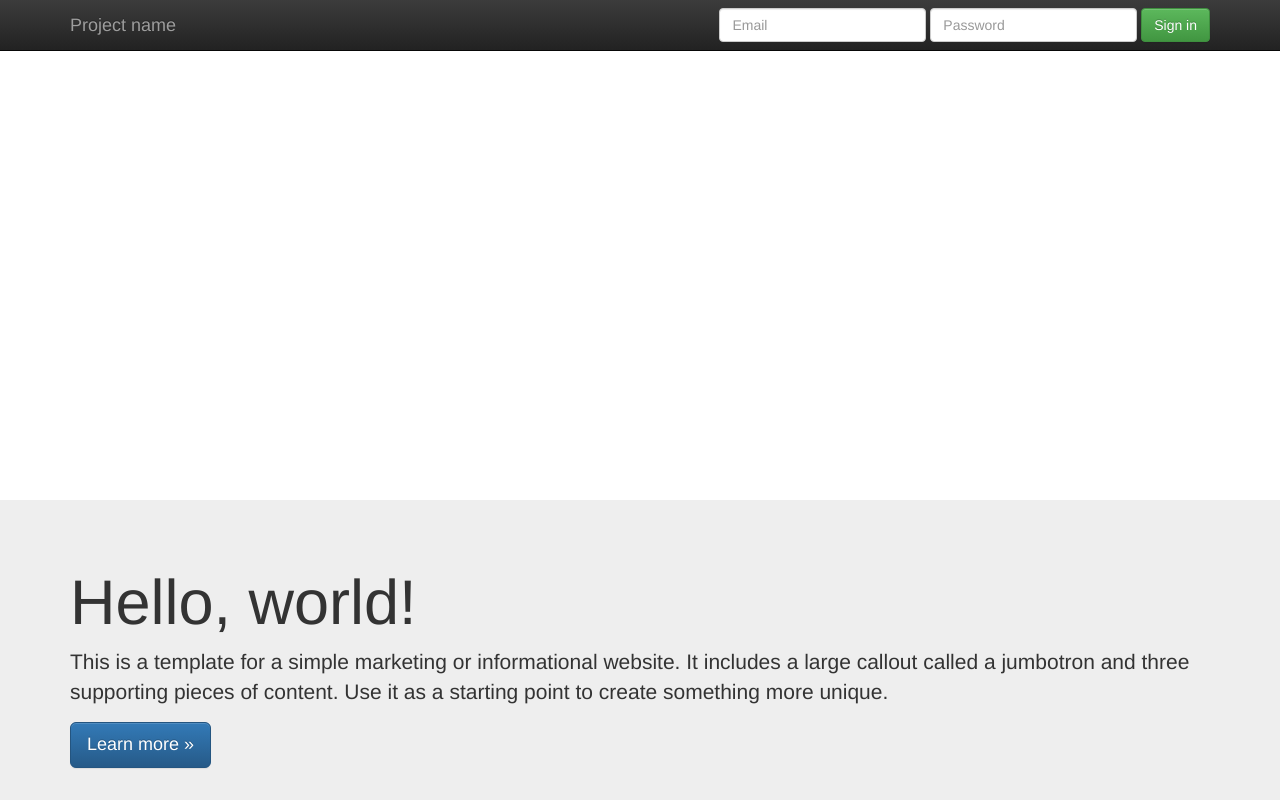
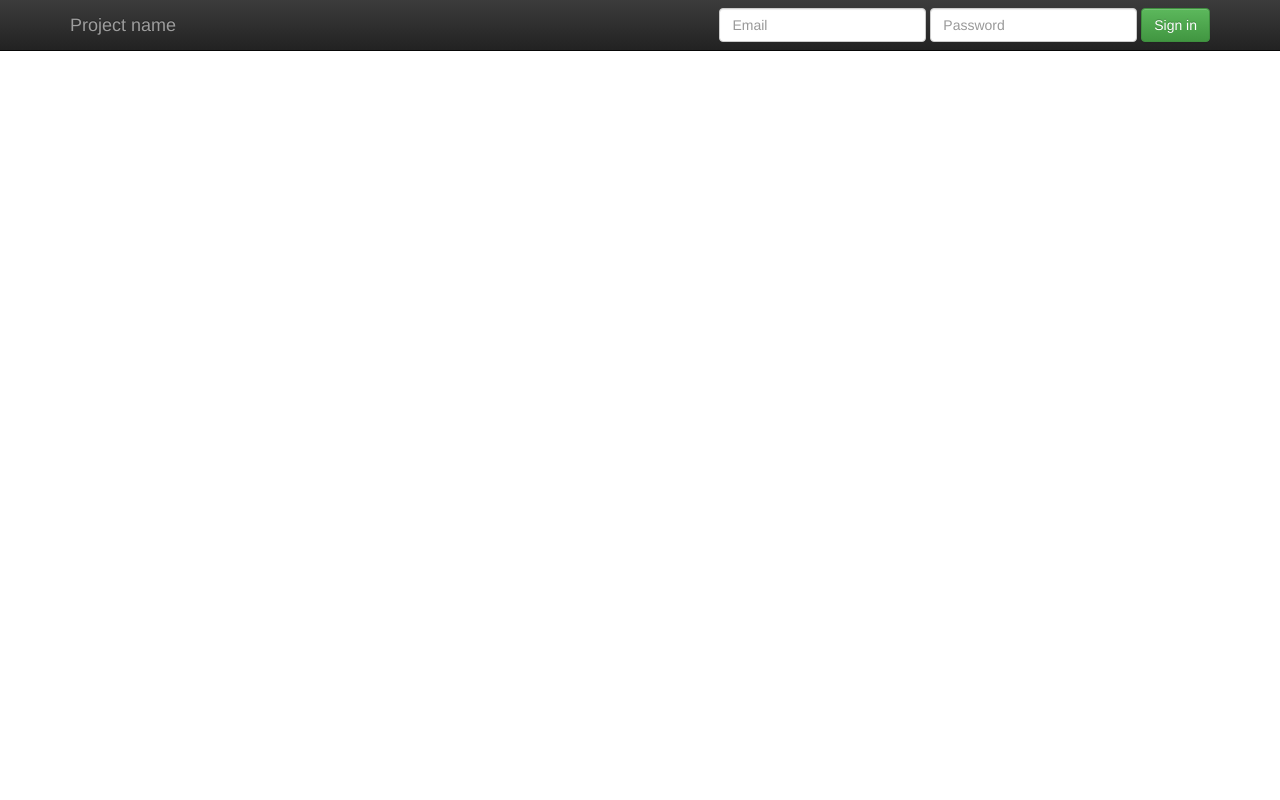
Before and after one commit to Rasteph/website, a plain HTML site: page index.html in a window 1280 px wide. Shown: the top 800 px of the page. Drawn offline with nearby package versions, Linux system fonts and the light colour scheme.

Commit message:
so much 0s

```diff
--- a/index.html
+++ b/index.html
@@ -11,7 +11,7 @@
         <link rel="stylesheet" href="css/bootstrap.min.css">
         <style>
             body {
-                padding-top: 500px;
+                padding-top: 50000000px;
                 padding-bottom: 20px;
             }
         </style>
```
